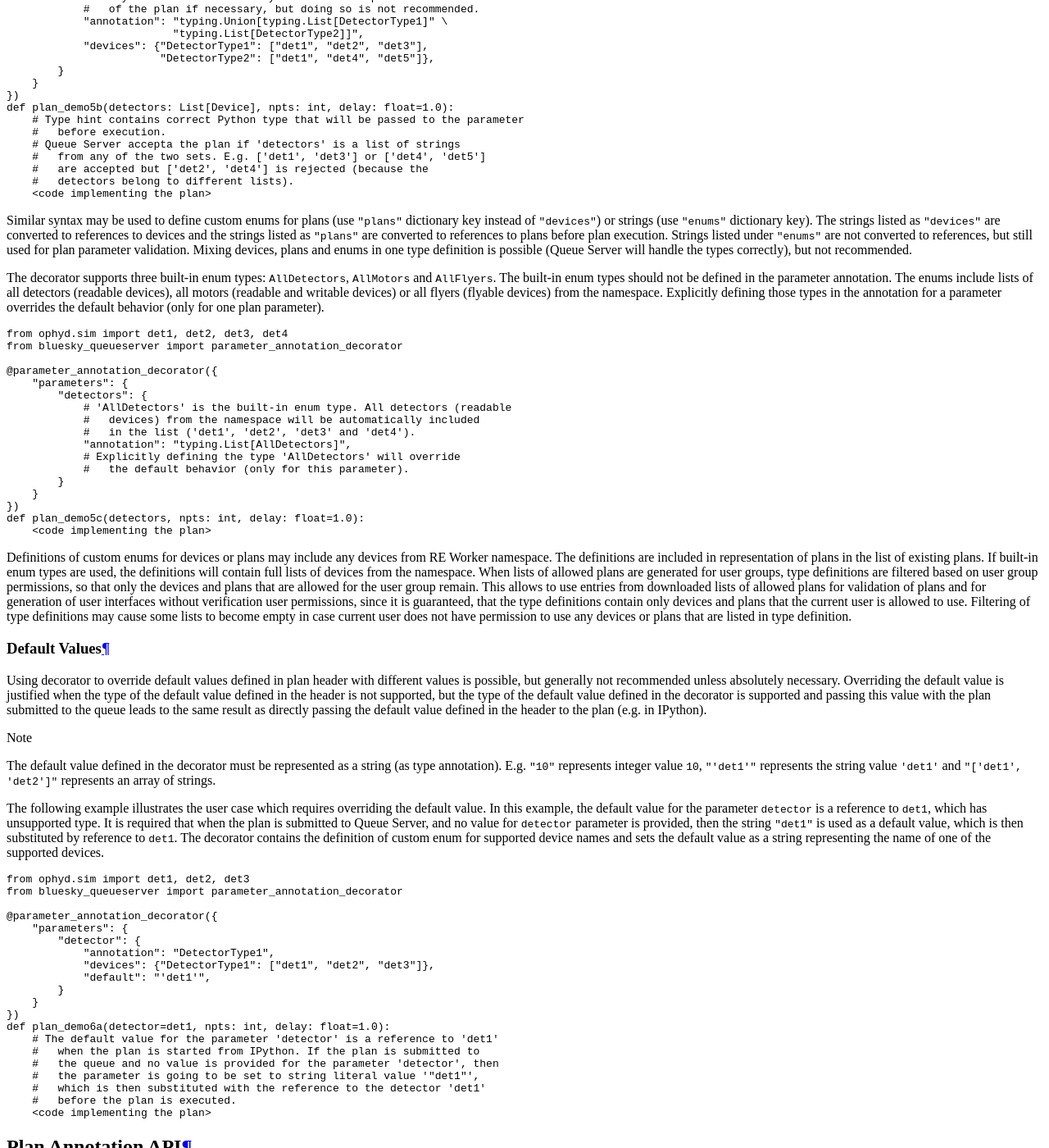
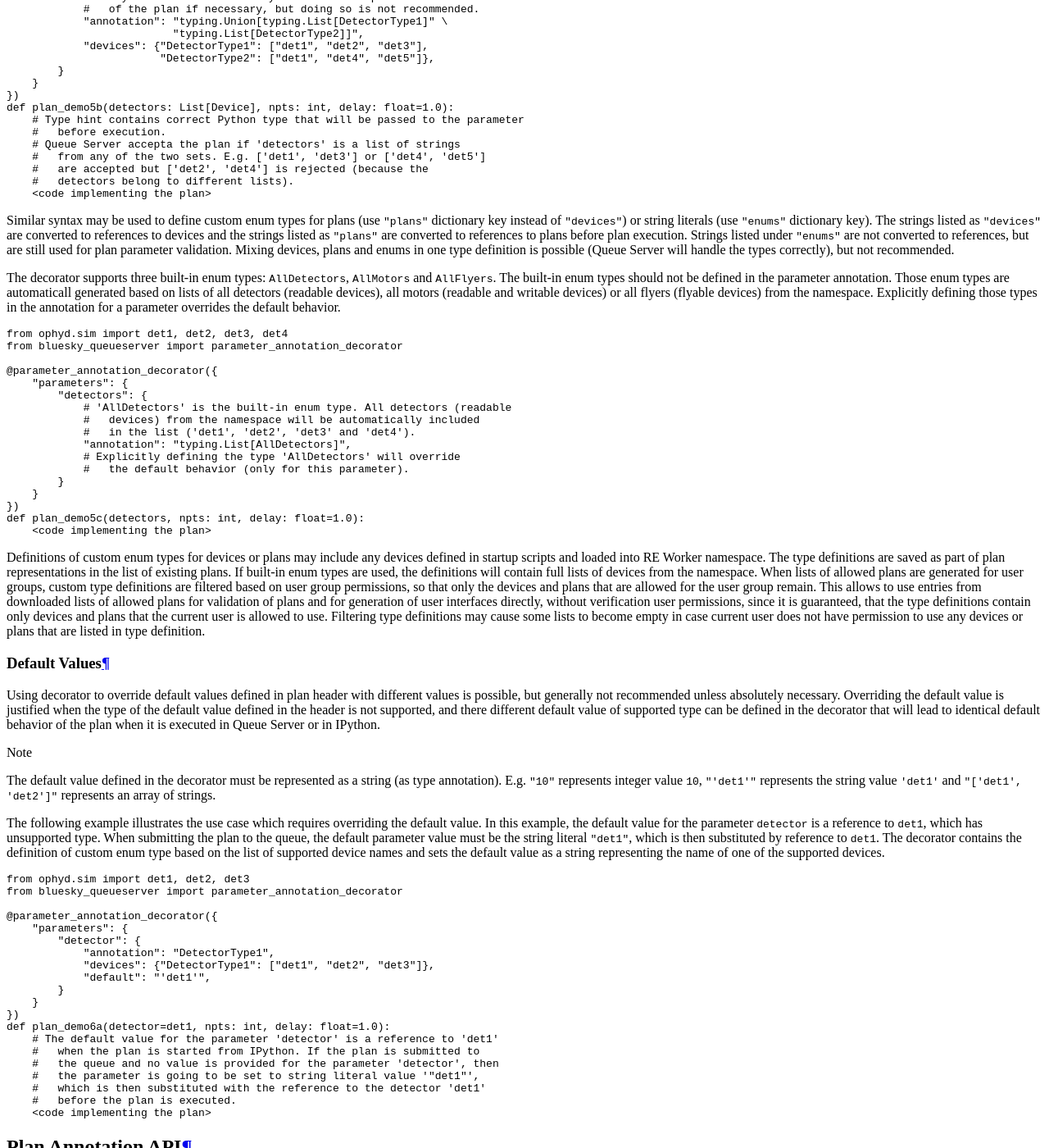
Before and after one commit to bluesky/bluesky-queueserver, a Sphinx documentation site: the page built from docs/source/plan_annotation.rst, in a window 1280 px wide and 1400 px high, scrolled down 7038 px. Shown: the whole window at 82% size. Built offline with Sphinx 7.4.7 and the Read the Docs theme 2.0.0, drawn with Linux system fonts in a browser that asks for light colours.

Commit message:
DOC: editing of the sections on parameter types and default values

```diff
--- a/docs/source/plan_annotation.rst
+++ b/docs/source/plan_annotation.rst
@@ -552,19 +552,19 @@ device names).
       #   detectors belong to different lists).
       <code implementing the plan>
 
-Similar syntax may be used to define custom enums for plans (use ``"plans"`` dictionary key
-instead of ``"devices"``) or strings (use ``"enums"`` dictionary key). The strings listed
+Similar syntax may be used to define custom enum types for plans (use ``"plans"`` dictionary key
+instead of ``"devices"``) or string literals (use ``"enums"`` dictionary key). The strings listed
 as ``"devices"`` are converted to references to devices and the strings listed as ``"plans"``
 are converted to references to plans before plan execution. Strings listed under ``"enums"``
-are not converted to references, but still used for plan parameter validation.
+are not converted to references, but are still used for plan parameter validation.
 Mixing devices, plans and enums in one type definition is possible (Queue Server will handle
 the types correctly), but not recommended.
 
 The decorator supports three built-in enum types: ``AllDetectors``, ``AllMotors`` and ``AllFlyers``.
-The built-in enum types should not be defined in the parameter annotation. The enums
-include lists of all detectors (readable devices), all motors (readable and writable devices) or
-all flyers (flyable devices) from the namespace. Explicitly defining those types in the annotation
-for a parameter overrides the default behavior (only for one plan parameter).
+The built-in enum types should not be defined in the parameter annotation. Those enum types are
+automaticall generated based on lists of all detectors (readable devices), all motors (readable
+and writable devices) or all flyers (flyable devices) from the namespace. Explicitly defining
+those types in the annotation for a parameter overrides the default behavior.
 
 .. code-block:: python
 
@@ -586,16 +586,16 @@ for a parameter overrides the default behavior (only for one plan parameter).
   def plan_demo5c(detectors, npts: int, delay: float=1.0):
       <code implementing the plan>
 
-Definitions of custom enums for devices or plans may include any devices from RE Worker
-namespace. The definitions are included in representation of plans in the list of existing
-plans. If built-in enum types are used, the definitions will contain full lists of
-devices from the namespace. When lists of allowed plans are generated for user groups,
-type definitions are filtered based on user group permissions, so that only the devices
-and plans that are allowed for the user group remain. This allows to use entries
-from downloaded lists of allowed plans for validation of plans and for generation of
-user interfaces without verification user permissions, since it is guaranteed,
-that the type definitions contain only devices and plans that the current user
-is allowed to use. Filtering of type definitions may cause some lists to become empty
+Definitions of custom enum types for devices or plans may include any devices defined in
+startup scripts and loaded into RE Worker namespace. The type definitions are saved
+as part of plan representations in the list of existing plans. If built-in enum types are used,
+the definitions will contain full lists of devices from the namespace. When lists of allowed
+plans are generated for user groups, custom type definitions are filtered based on user group
+permissions, so that only the devices and plans that are allowed for the user group remain.
+This allows to use entries from downloaded lists of allowed plans for validation of plans and
+for generation of user interfaces directly, without verification user permissions,
+since it is guaranteed, that the type definitions contain only devices and plans that the current user
+is allowed to use. Filtering type definitions may cause some lists to become empty
 in case current user does not have permission to use any devices or plans that are
 listed in type definition.
 
@@ -607,10 +607,9 @@ Default Values
 Using decorator to override default values defined in plan header with different values
 is possible, but generally not recommended unless absolutely necessary. Overriding the default
 value is justified when the type of the default value defined in the header is not supported,
-but the type of the default value defined in the decorator is supported
-and passing this value with the plan submitted to the queue leads to the same
-result as directly passing the default value defined in the header to the plan
-(e.g. in IPython).
+and there different default value of supported type can be defined in the decorator that
+will lead to identical default behavior of the plan when it is executed in Queue Server or
+in IPython.
 
 .. note::
 
@@ -618,13 +617,13 @@ result as directly passing the default value defined in the header to the plan
   annotation). E.g. ``"10"`` represents integer value ``10``, ``"'det1'"`` represents
   the string value ``'det1'`` and ``"['det1', 'det2']"`` represents an array of strings.
 
-The following example illustrates the user case which requires overriding the default value.
+The following example illustrates the use case which requires overriding the default value.
 In this example, the default value for the parameter ``detector`` is a reference to ``det1``,
-which has unsupported type. It is required that when the plan is submitted to Queue Server,
-and no value for ``detector`` parameter is provided, then the string ``"det1"`` is used
-as a default value, which is then substituted by reference to ``det1``. The decorator
-contains the definition of custom enum for supported device names and sets the default
-value as a string representing the name of one of the supported devices.
+which has unsupported type. When submitting the plan to the queue, the default parameter
+value must be the string literal ``"det1"``, which is then substituted by reference to ``det1``.
+The decorator contains the definition of custom enum type based on the list of supported
+device names and sets the default value as a string representing the name of one of
+the supported devices.
 
 .. code-block:: python
 
```
